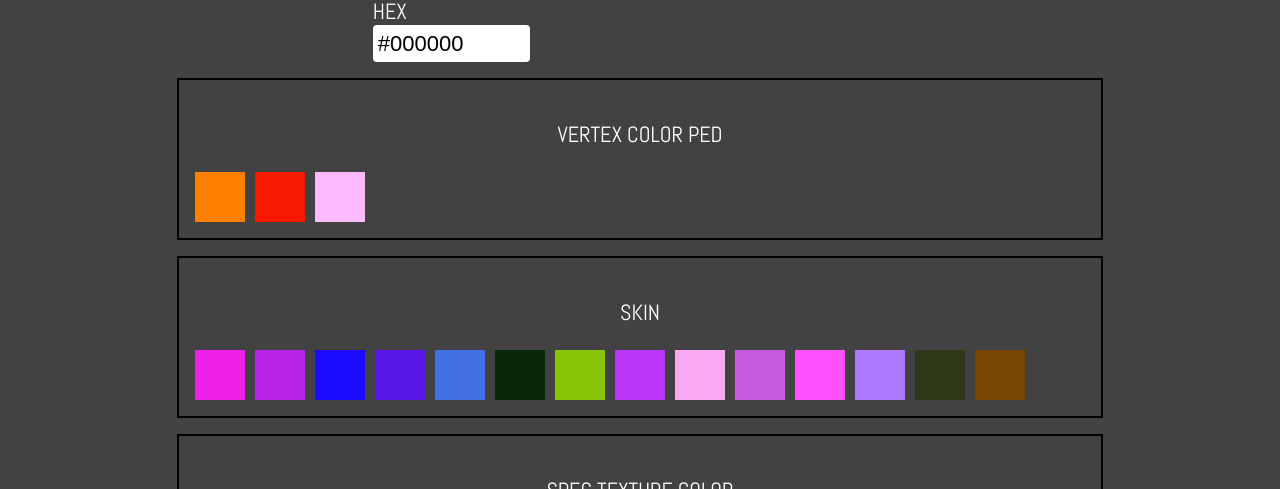
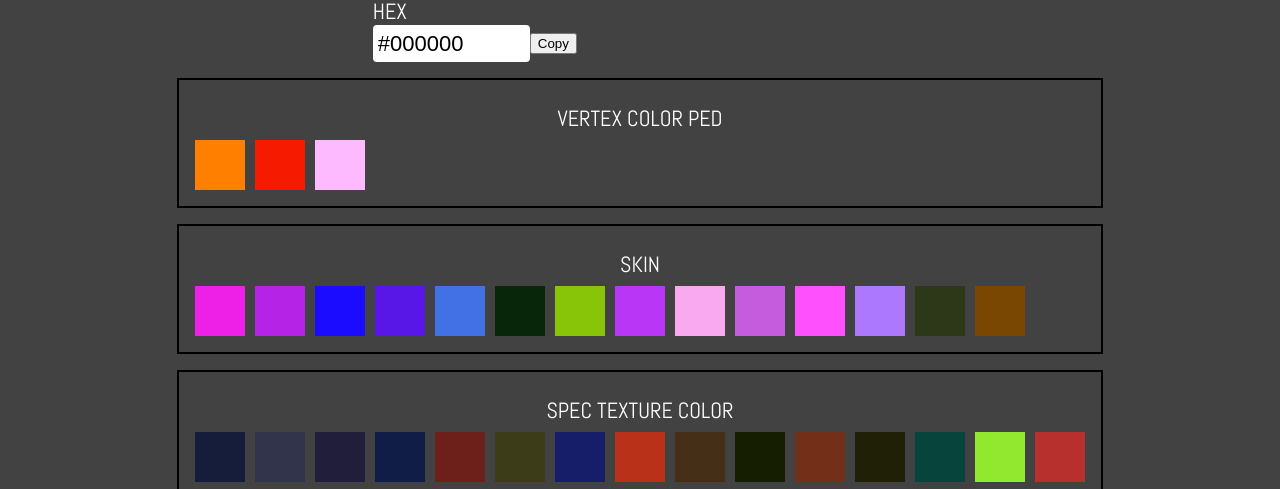
Before and after one commit to masnana/rgbconvert, a plain HTML site: page index.html in a window 1280 px wide. Shown: the part 263-752 px from the top of the page. Drawn offline with Linux system fonts and the light colour scheme.

Commit message:
feat: hex copy button

```diff
--- a/index.html
+++ b/index.html
@@ -35,7 +35,10 @@
 			</div>
 
 			<label for="hex">HEX</label>
-			<input type="text" class="text" name="hex" id="hexInput" />
+			<div class=results>
+				<input type="text" class="text" name="hex" id="hexInput" />
+				<button onclick="copyValue('hexInput')">Copy</button>
+			</div>
 		</div>
 	</div>
 
--- a/script.js
+++ b/script.js
@@ -41,7 +41,7 @@ function toPercent(v) {
 
 // Function to copy value to clipboard
 function copyValue(percentId) {
-    const copyText = document.getElementById(percentId).innerHTML;
+    const copyText = document.getElementById(percentId).innerHTML || document.getElementById(percentId).value;
     navigator.clipboard.writeText(copyText);
 }
 
--- a/style.css
+++ b/style.css
@@ -66,7 +66,7 @@ input.text {
 }
 
 .colorlabel {
-  margin-block: 3vh;
+  margin-block: 1vh;
 }
 
 .color {
```
